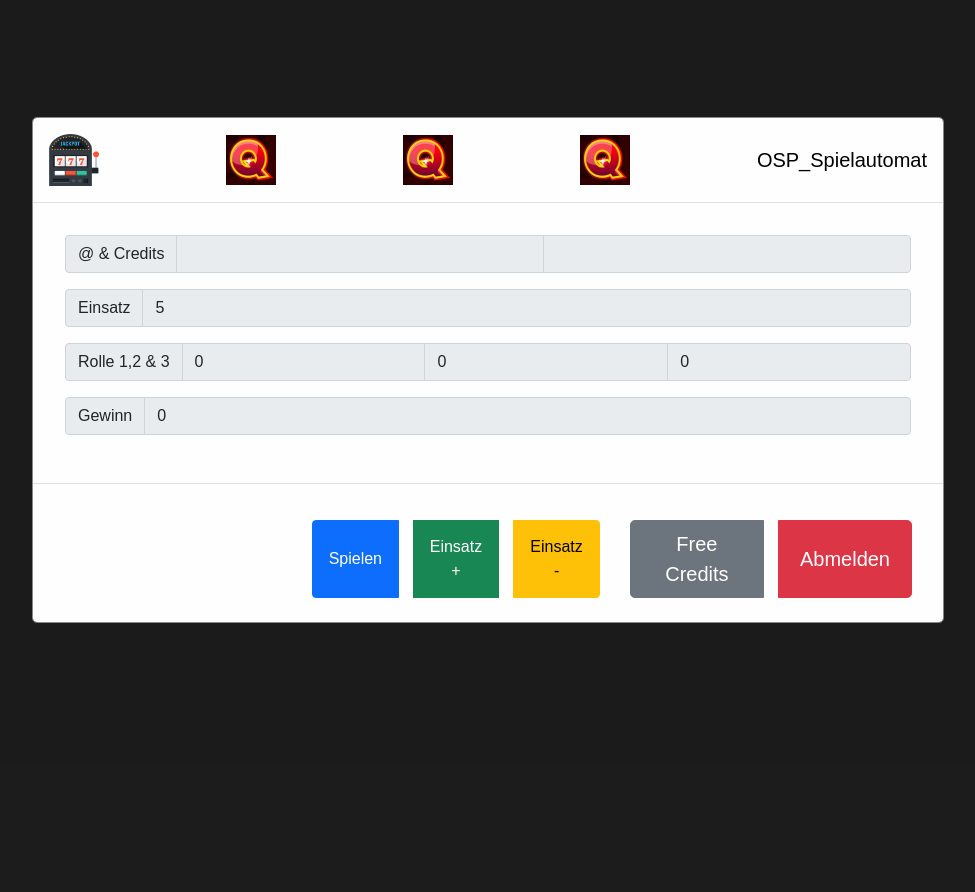
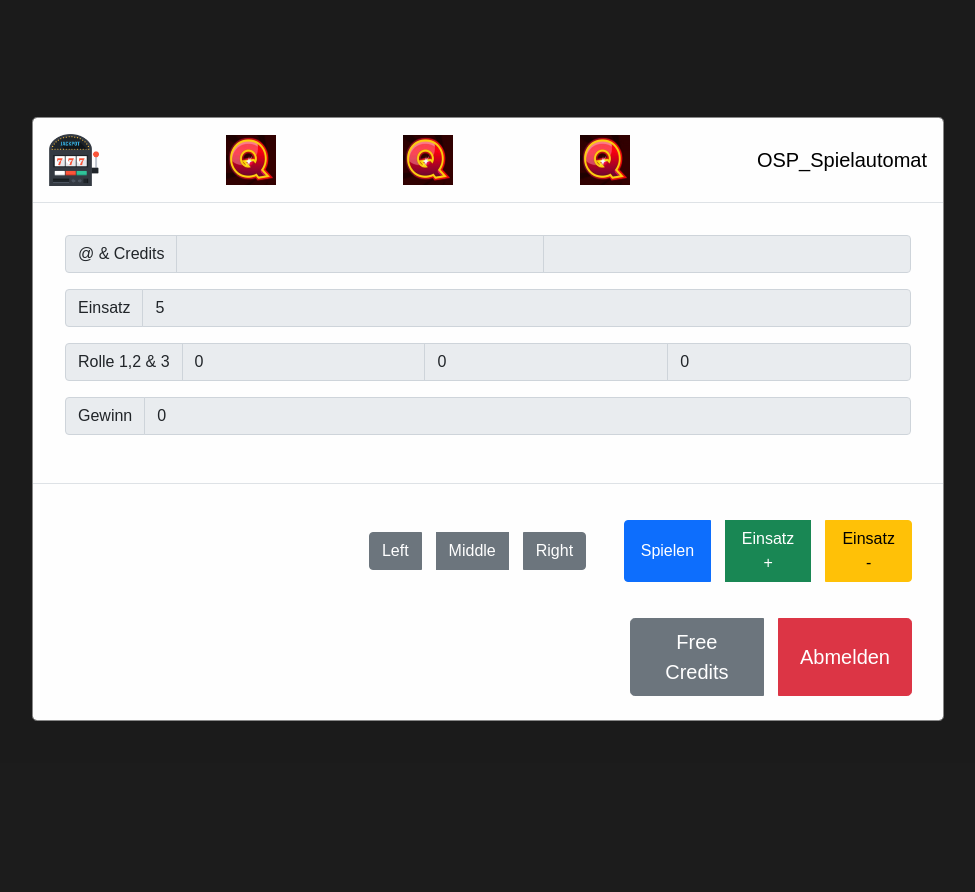
Before and after one commit to t0g3pii/OSP_ITA_Spielautomat, a PHP site: page /game.php in a window 1280 px wide. Shown: the whole page, without its empty margins (152-1127 px from the left). Run offline with PHP 8.4, Linux system fonts and the light colour scheme; the visitor is signed in with stand-in values (Sample User, id 1); data that the repository does not hold is empty.

Commit message:
Update game.php

```diff
--- a/game.php
+++ b/game.php
@@ -130,7 +130,11 @@ $data = $st->fetch();
                         </div>
                     </div>
                     <div class="modal-footer">
-                        <div class="btn-toolbar" role="toolbar" aria-label="Toolbar with button groups">
+                        <div class="btn-group" role="group" aria-label="Basic example">
+                            <button type="button" class="btn btn-secondary">Left</button>
+                            <button type="button" class="btn btn-secondary">Middle</button>
+                            <button type="button" class="btn btn-secondary">Right</button>
+                        </div>
                         <div class="btn-group" role="group" aria-label="First group">
                             <button type="button" class="btn btn-primary" onclick="play();">Spielen</button>
                             <button type="button" class="btn btn-success" onclick="stakeAdd(1);">Einsatz +</button>
@@ -141,7 +145,6 @@ $data = $st->fetch();
                             <button type="button" class="btn btn-danger btn-lg" onclick="logout();">Abmelden</button>
                         </div>
                     </div>
-                    </div>
                 </form>
             </div>
         </div>
```
Lines whose indentation alone changed are shown as unchanged.
